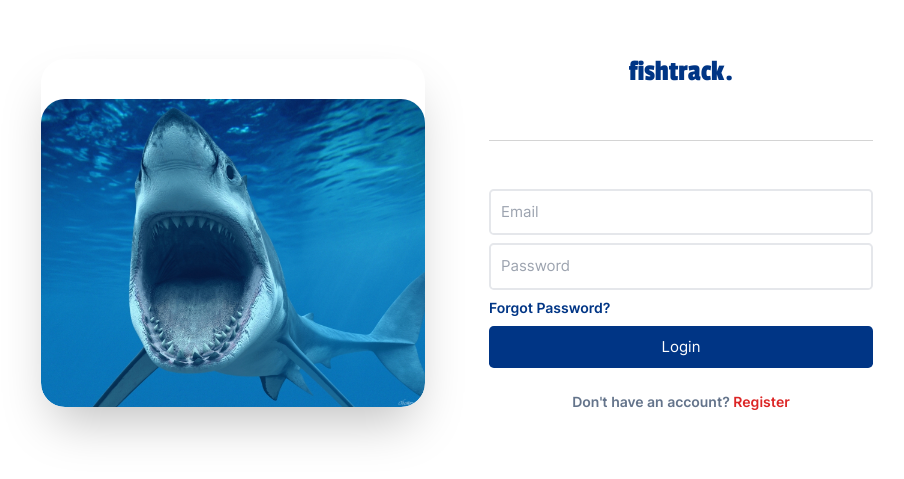
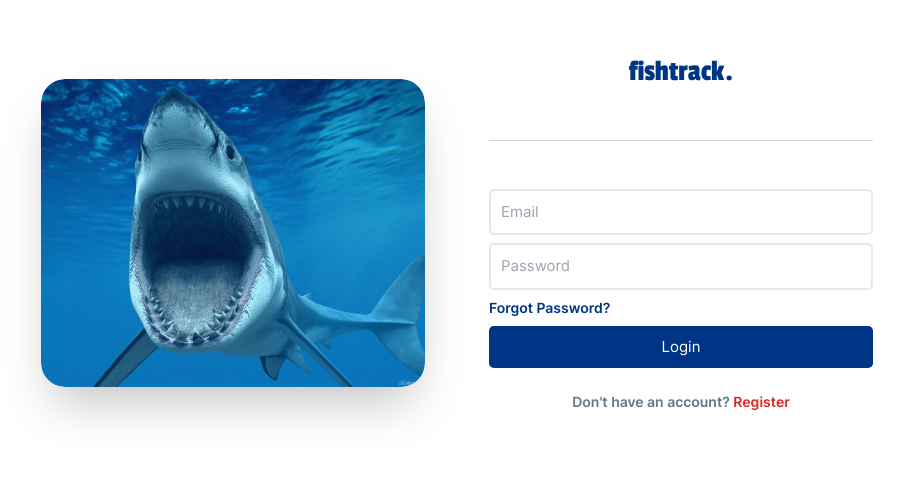
Before and after one commit to bencodes07/fishtrack, a React (Vite) app: page /login in a window 1280 px wide. Shown: the part 175-654 px from the top of the page, without its empty margins (183-1087 px from the left). Built offline with nearby package versions, Linux system fonts and the light colour scheme; no server answers.

Commit message:
Fixed login bug

```diff
--- a/src/components/Login.jsx
+++ b/src/components/Login.jsx
@@ -40,7 +40,7 @@ function Login() {
   return (
     <section className="h-screen flex flex-col md:flex-row justify-center space-y-10 md:space-y-0 md:space-x-16 items-center my-2 mx-5 md:mx-0 md:my-0">
       <div className="md:w-1/3 max-w-sm shadow-2xl rounded-3xl">
-        <img src="./login.jpeg" className="rounded-3xl mt-10" alt="" />
+        <img src="./login.jpeg" className="rounded-3xl" alt="" />
       </div>
       <div className="md:w-1/3 max-w-sm">
         <div className="text-center md:text-left text-3xl font-logo text-[#003585]">
```
